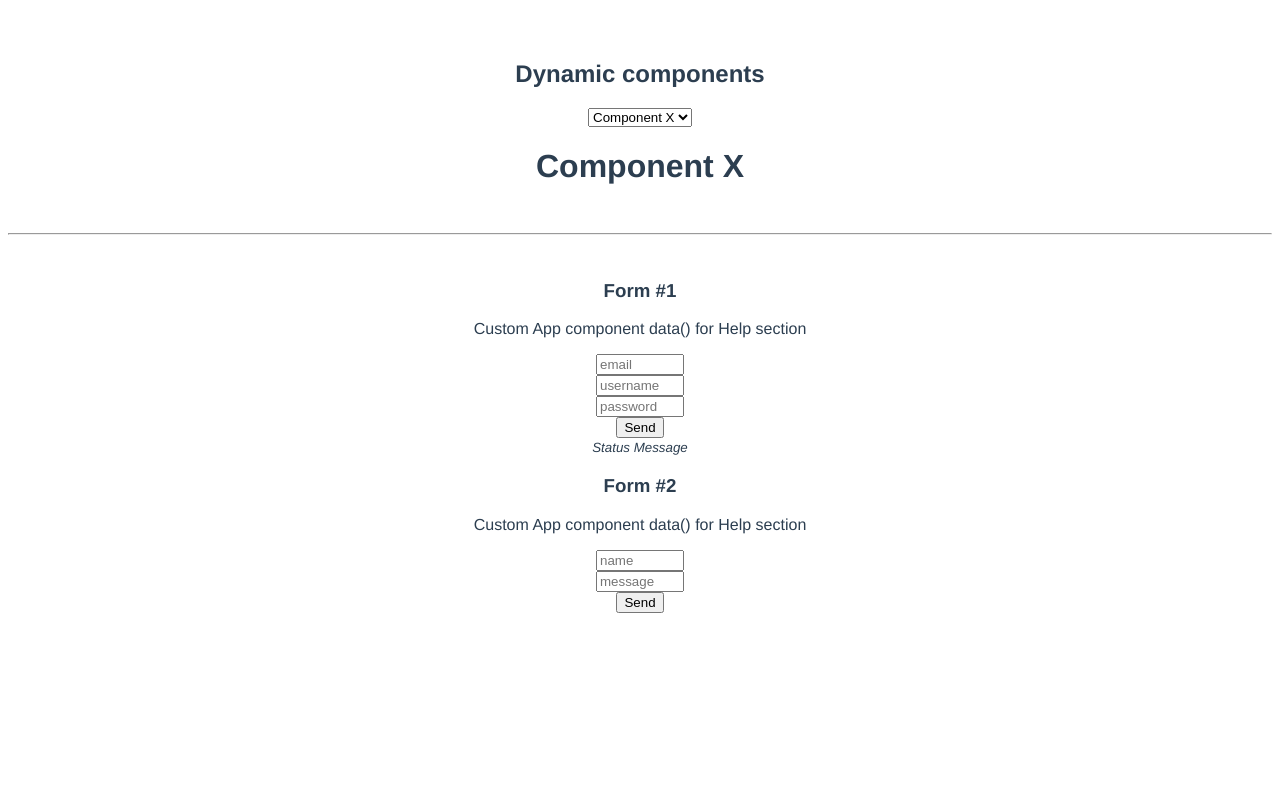
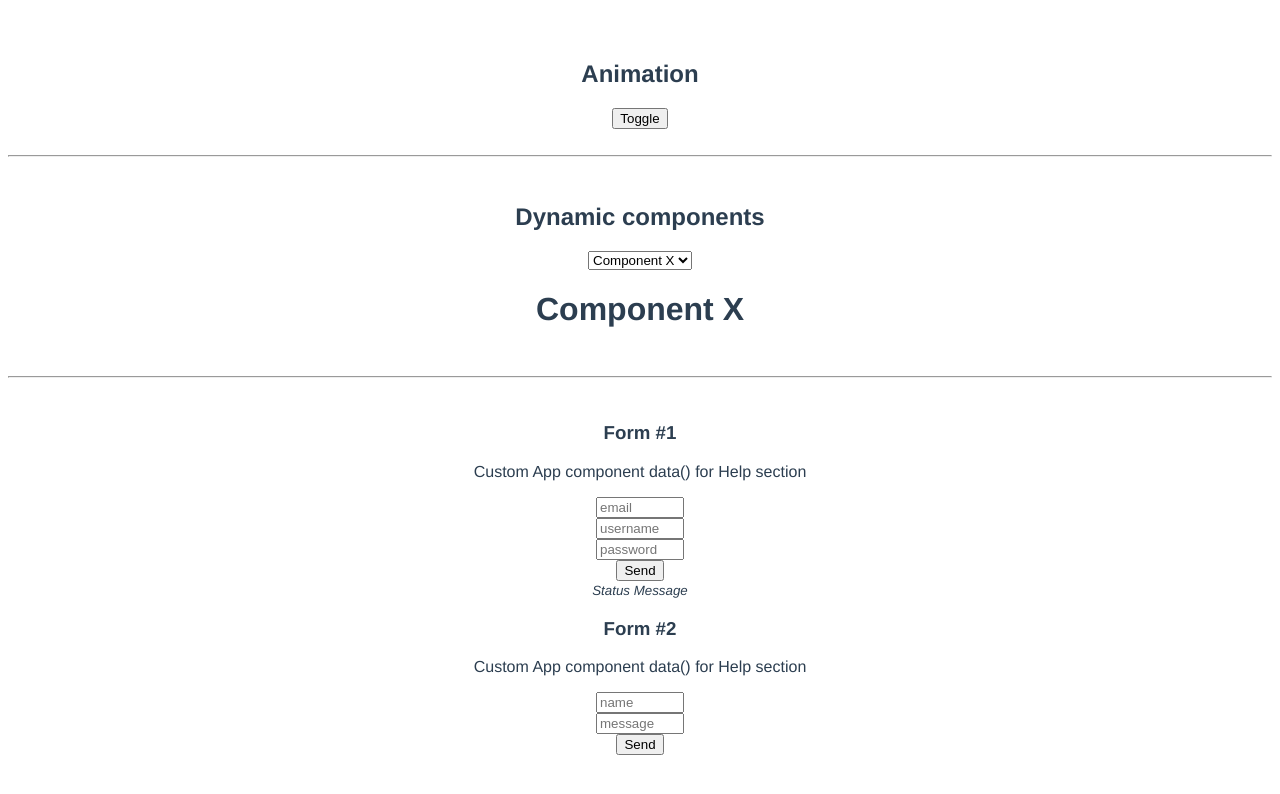
Before and after one commit to WebDevelopUa/vue3-form-slots, a Vue app: page / in a window 1280 px wide. Shown: the top 794 px of the page. Built offline with nearby package versions, Linux system fonts and the light colour scheme.

Commit message:
Add Fade animation

```diff
--- a/src/App.vue
+++ b/src/App.vue
@@ -1,5 +1,13 @@
 <template>
   <div id="app">
+
+    <h2>Animation</h2>
+        <TransitionAnimation/>
+
+
+    <br/>
+    <hr/>
+    <br/>
 
     <h2>Dynamic components</h2>
     <template>
@@ -64,10 +72,12 @@
 import AppForm from "@/components/AppForm";
 import ComponentX from "@/components/ComponentX";
 import ComponentY from "@/components/ComponentY";
+import TransitionAnimation from "@/components/TransitionAnimation";
 
 export default {
   name: 'App',
   components: {
+    TransitionAnimation,
     ComponentY,
     ComponentX,
     AppForm
@@ -76,6 +86,7 @@ export default {
     return {
       help: 'Custom App component data() for Help section',
       componentName: "ComponentX",
+      flag: false
     }
   },
 }
--- /dev/null
+++ b/src/components/TransitionAnimation.vue
@@ -0,0 +1,51 @@
+<template>
+  <div>
+    <button type="button"
+            @click="flag = !flag">
+      Toggle
+    </button>
+
+    <!-- Add animation  -->
+    <transition name="fade">
+      <h3 v-if="flag">
+        Button Clicked!
+      </h3>
+    </transition>
+
+  </div>
+</template>
+
+<script>
+export default {
+  name: "TransitionAnimation",
+  data() {
+    return {
+      flag: false
+    }
+  }
+}
+</script>
+
+<style scoped>
+.fade-enter-from {
+  opacity: 0;
+  color: aqua;
+}
+
+.fade-enter-active,
+.fade-leave-active {
+  transition: all 4s linear;
+}
+
+.fade-enter-to {
+  opacity: 1;
+  color: yellow;
+}
+
+.fade-leave-to {
+  opacity: 0;
+  color: coral;
+}
+
+
+</style>
```
Also changed, not shown: 1 other file (tests, documents, lock files or other folders).
